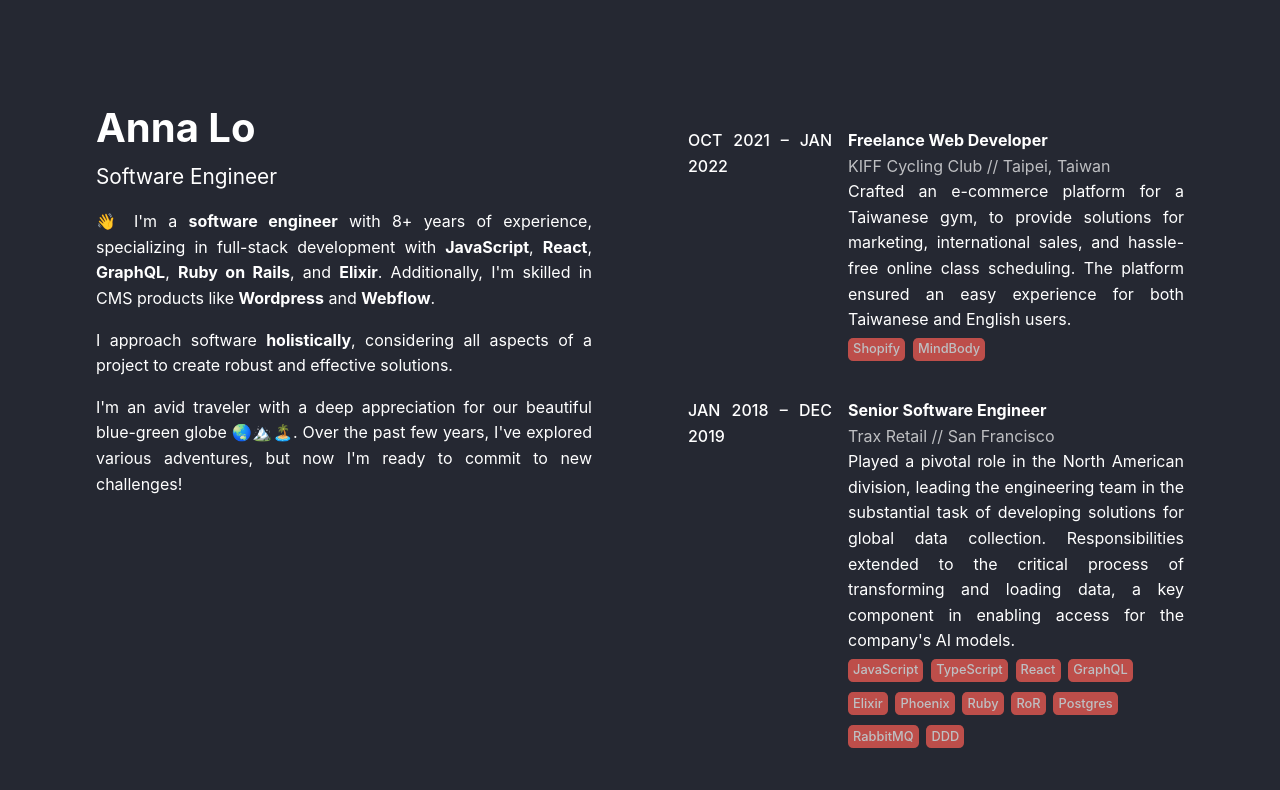
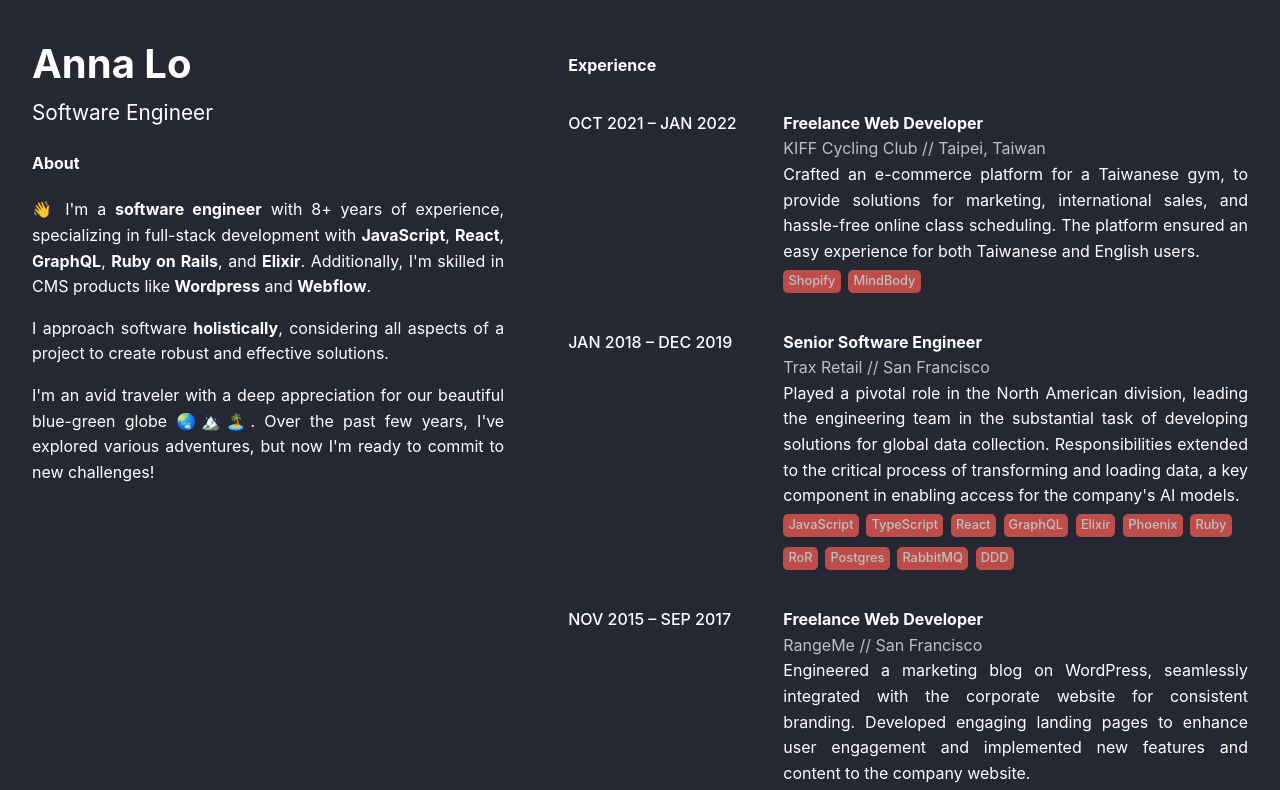
Before and after one commit to annalo/annalo.dev, a React (Create React App) app: page / in a window 1280 px wide. Shown: the top 790 px of the page. Built offline with nearby package versions, Linux system fonts and the light colour scheme.

Commit message:
fix sidebar sticky

```diff
--- a/src/Portfolio/Portfolio.css
+++ b/src/Portfolio/Portfolio.css
@@ -6,27 +6,27 @@
 }
 
 .Portfolio > * {
-  flex: 1 1 0;
+  flex: 1 1 auto;
+  padding: 2em;
 }
 
+@media (min-width: 769) {
   .Portfolio h4 {
     display: none;
   }
-
   .Portfolio-sidebar {
     padding: 6em;
     position: -webkit-sticky;
     position: sticky;
     top: 0;
   }
-
   .Portfolio-container {
     padding-right: 6em;
     padding-top: 6em;
   }
-
   .Portfolio-container > * {
     margin-bottom: 6em;
+  }
 }
 
 @media (max-width: 1024px) {
```
Lines whose indentation alone changed are shown as unchanged.
